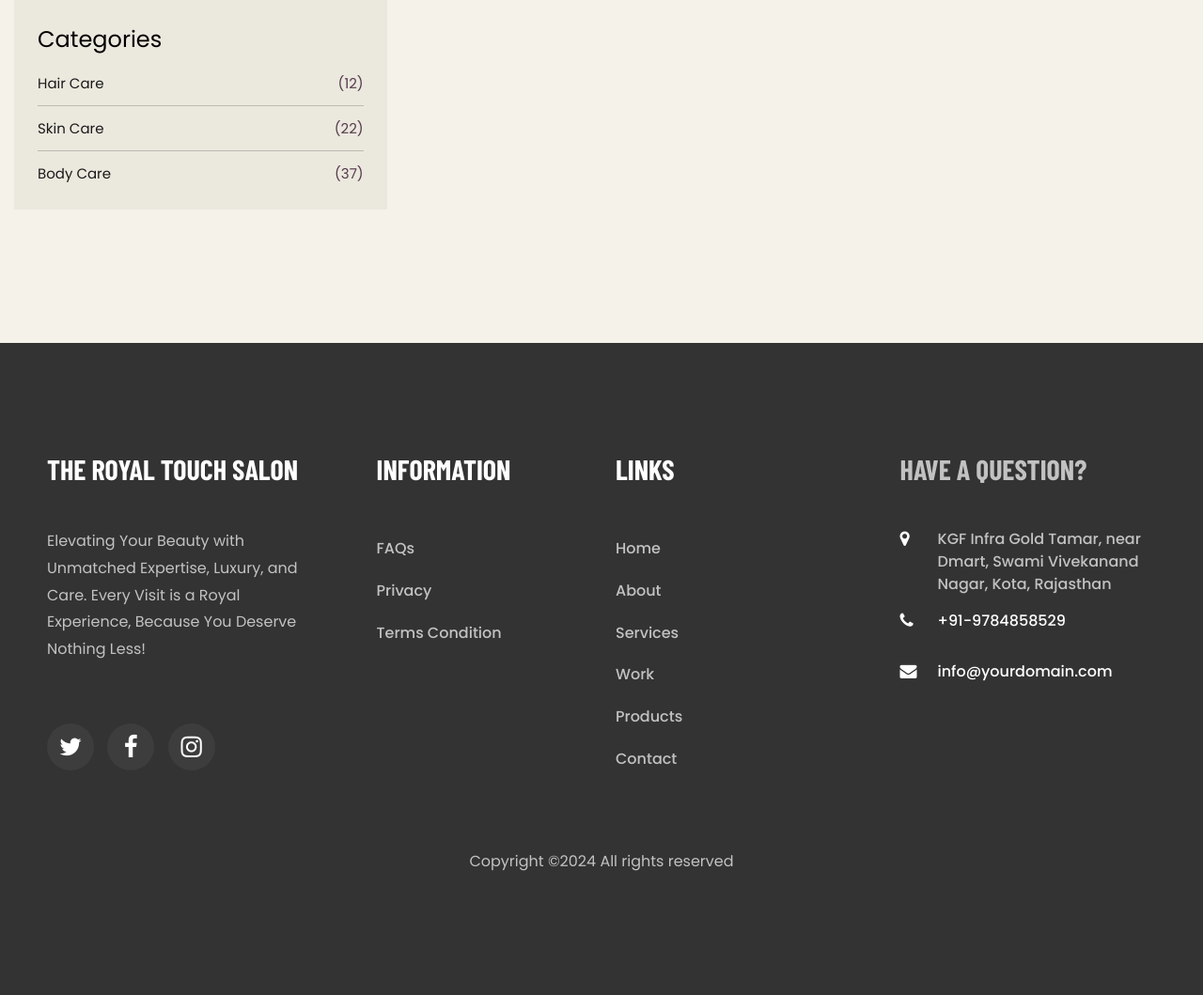
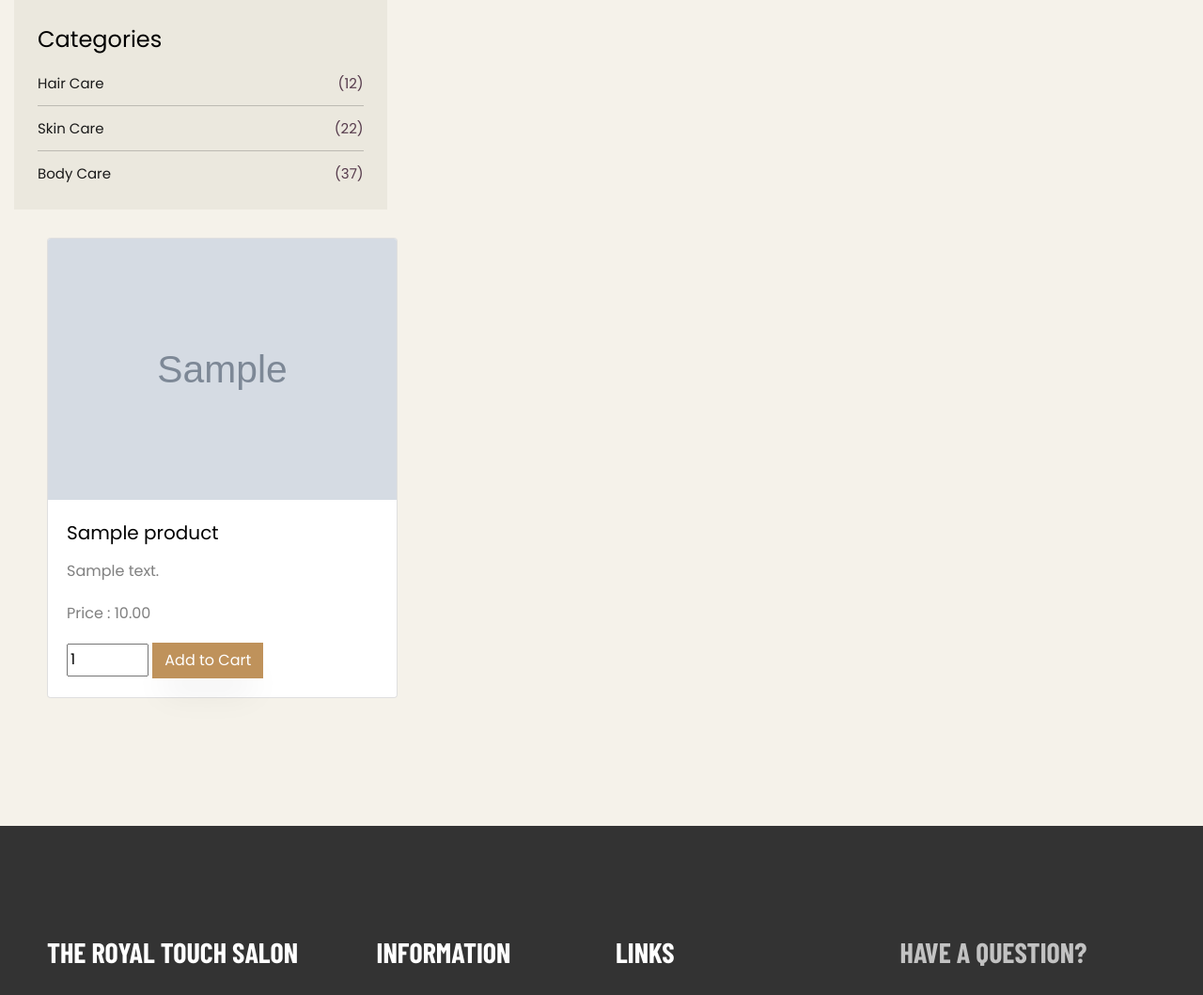
Before and after one commit to Khushisen/The-Royal-Touch-salon, a Django app: page /products/ in a window 1280 px wide. Shown: the part 1045-2104 px from the top of the page at 94% size. Before the commit the page ends 1972 px from the top, so only its background shows below. Run offline with Django 5.2, Linux system fonts and the light colour scheme; tables that the repository leaves empty hold one stand-in row (values such as "Sample post"); grey boxes marked "Sample" are stand-in pictures; some libraries are stand-ins or nearby versions; some web fonts are replaced.

Commit message:
updated cart functionality

```diff
--- a/royaltouchsalon/app1/views.py
+++ b/royaltouchsalon/app1/views.py
@@ -1,12 +1,17 @@
-from django.shortcuts import render,redirect
+from django.shortcuts import render,redirect,get_object_or_404
 from django.core.mail import send_mail
 from app1.forms import ContactForm
 from django.contrib import messages
-from .models import Booking
+from .models import Booking,Product
 from django.conf import settings
 import datetime
 from .cart import Cart
 
+def add_to_cart(request,product_id):
+    product = get_object_or_404(Product, id = product_id)
+    # Add logic to handle adding the product to the cart (e.g., session-based cart or database)
+    messages.success(request,f"{product.name} has been added to your cart.")
+    return redirect('products')
 def index(request):
     return render(request,'index.html')
 
@@ -85,7 +90,8 @@
 
 
 def products(request):
-    return render(request,'products.html')
+    products = Product.objects.all()
+    return render(request,'products.html',{'products':products})
 
 def cart_detail(request):
     cart = Cart(request)
--- a/royaltouchsalon/royaltouchsalon/urls.py
+++ b/royaltouchsalon/royaltouchsalon/urls.py
@@ -18,6 +18,9 @@
 from django.contrib import admin
 from django.urls import path
 from app1 import views
+from django.conf import settings
+from django.conf.urls.static import static
+
 
 urlpatterns = [
     path("admin/", admin.site.urls),
@@ -29,4 +32,9 @@
     path("products/",views.products, name="products"),
     path("cart/",views.cart_detail,name='cart_detail'),
     path("checkout/",views.checkout,name = 'checkout'),
+    path("add-to-cart/<int:product_id>/",views.add_to_cart,name='add_to_cart'),
+
 ]
+
+if settings.DEBUG:
+    urlpatterns += static(settings.MEDIA_URL, document_root=settings.MEDIA_ROOT)
--- a/royaltouchsalon/templates/index.html
+++ b/royaltouchsalon/templates/index.html
@@ -127,7 +127,7 @@
       </div>
     </section>
 
-    <section class="ftco-section ftco-booking bg-light">
+    {% comment %} <section class="ftco-section ftco-booking bg-light">
     	<div class="container ftco-relative">
     		<div class="row justify-content-center pb-3">
           <div class="col-md-10 heading-section text-center ftco-animate">
@@ -192,7 +192,7 @@
     			</div>
     		</div>
     	</div>
-    </section>
+    </section> {% endcomment %}
 
 
     <section class="ftco-section ftco-team">
--- a/royaltouchsalon/templates/products.html
+++ b/royaltouchsalon/templates/products.html
@@ -63,9 +63,8 @@
       </div>
 
       <div class="container">
-        <div class="row">
-          <div class="col-lg-8 ftco-animate">
 						<div class="row">
+              {% if products %}
               {% for product in products %}
               <div class="col-md-4">
                 <div class="card mb-4">
@@ -84,6 +83,9 @@
               </div>
 
               {% endfor %}
+              {% else %}
+              <p>No products available right now.</p>
+              {% endif %}
 							{% comment %} <div class="col-md-12 d-flex ftco-animate">
 		            <div class="blog-entry align-self-stretch d-md-flex">
 		              <a href="#" class="block-20" style="background-image: url('/static/images/work-1.jpg');">
@@ -175,8 +177,6 @@
 		              </div>
 		            </div>
 		          </div> {% endcomment %}
-						</div>
-          </div>
         </div>
       </div>
     </section> <!-- .section -->
```
Also changed, not shown: royaltouchsalon/royaltouchsalon/settings.py (+5 -2 lines), royaltouchsalon/app1/migrations/0004_order_product.py (added), royaltouchsalon/db.sqlite3, royaltouchsalon/products/Screenshot_2024-11-06_222901.png (added), royaltouchsalon/products/Screenshot_2024-11-06_223058.png (added).
